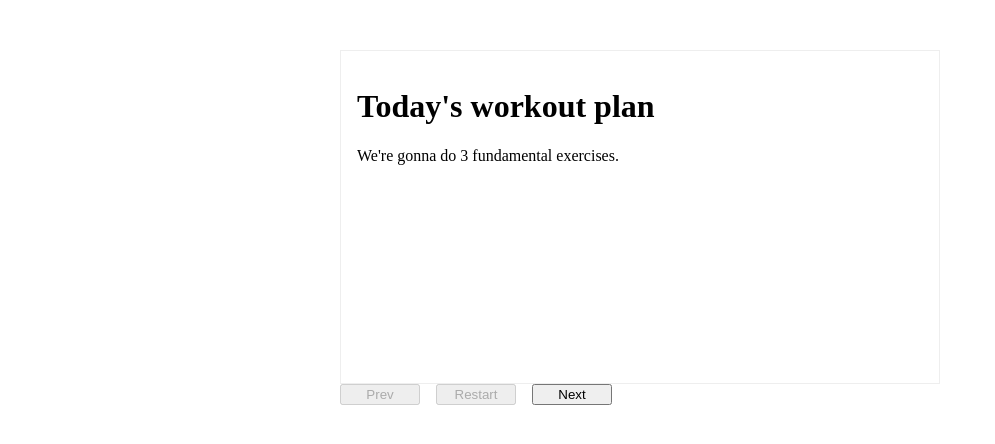
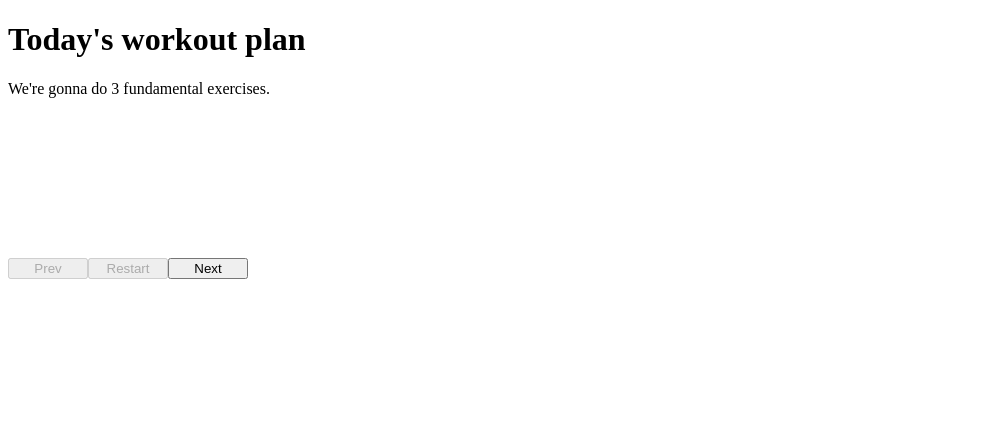
Before and after one commit to JeevananthamD/React-weekend-assignment---Amazon-Prime-Trending, a React app: page / in a window 1280 px wide. Shown: the top 444 px of the page, without its empty margins (0-995 px from the left). Built offline with nearby package versions, Linux system fonts and the light colour scheme.

Commit message:
Update App.js

```diff
--- a/src/components/App.js
+++ b/src/components/App.js
@@ -1,37 +1,45 @@
 import React, {Component, useState} from "react";
-import slides from "../data";
 import '../styles/App.css';
+import Slide from './Slide';
+const App = (props) => {
+  const [data, setdata] = useState(0);
+  const slides = props.slides;
+  const prev = () => {
+    if (data >0) {
+      setdata((prev) => prev - 1);
+    }
+  }
+  const restart = () => {
+    setdata(0);
+  }
+  const next = () => {
+    if (data < slides.length - 1) {
+      setdata((prev) => prev + 1);
+    } else {
+      setdata(slides.length-1);
+    }
+  }
+  return (
+    <>
+      <div>
+      <div className="container m-3">
+        <div className="carousel-inner">
+          <div className="carousel-item active">
+              <h1 data-testid="title">{slides[data].title}</h1>
+              <p data-testid="text">{slides[data].text}</p>
+          </div>
+          <div className="d-flex" style={{marginTop:"10rem"}}>
+            <button className="btn btn-secondary btn-sm me-1" data-testid="button-prev" onClick={prev} disabled={data===0?true:false}>Prev</button>
+            <button className="btn btn-secondary btn-sm me-1" data-testid="button-restart" onClick={restart} disabled={data===0?true:false}>Restart</button>
+              <button className="btn btn-secondary btn-sm me-1" data-testid="button-next" onClick={next} disabled={data===slides.length-1?true:false}>Next</button>
 
-
-const App = () => {
-
-  const [Index, setIndex] = useState(0);
-
-  const restar = () => {
-    setIndex(0);
-  }
-
-  const prev = () => {
-    setIndex(prevstate => prevstate - 1);
-  }
-
-  const next = () => {
-    setIndex(prevstate => prevstate + 1);
-  }
-
-  return (
-    <div className="App">
-      <div id="slide">
-        <h1 data-testid="title">{slides[Index].title}</h1>
-        <p data-testid="text">{slides[Index].text}</p>
+          </div>
+        </div>
       </div>
-      <div id="navigation">
-        <button data-testid="button-prev" onClick={prev} disabled={(Index)?false:true}>Prev</button>
-        <button data-testid="button-restart" onClick={restar} disabled={(Index)?false:true}>Restart</button>
-        <button data-testid="button-next" onClick={next} disabled={(Index === slides.length-1)?true:false}>Next</button>
       </div>
-    </div>
+    </>
   )
 }
 
+
 export default App;
```
